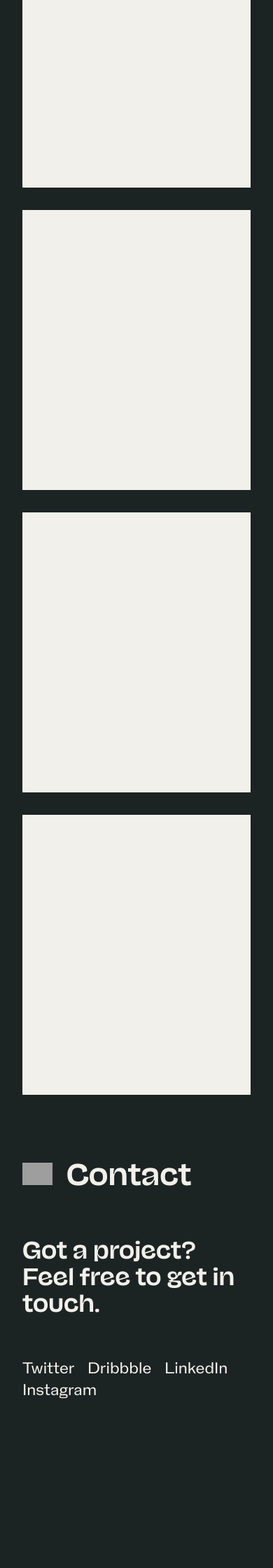
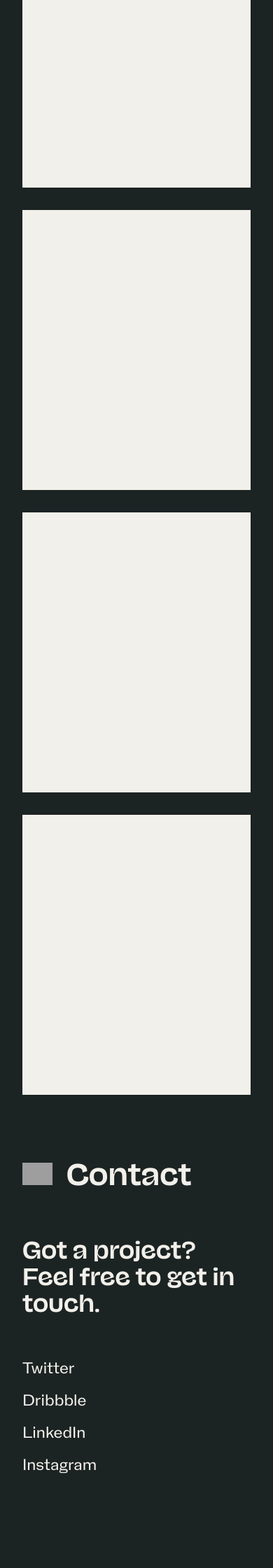
Before and after one commit to ehyleong/ehyleong.github.io, a Jekyll site: the page built from index.html, in a window 390 px wide. Shown: the part 1440-3680 px from the top of the page at 70% size. Built offline with Jekyll 4.4.1, drawn with Linux system fonts in a browser that asks for light colours; before the commit the page ends 3560 px from its top, so only the background shows below that; grey boxes are pictures that could not be loaded.

Commit message:
Update home.scss

```diff
--- a/_sass/home.scss
+++ b/_sass/home.scss
@@ -261,6 +261,11 @@ footer {
 	li {
 		display: inline;
 		margin-right: 0.65em;
+
+		@media only screen and (max-width: 40rem) {
+			display:block;
+			margin-bottom: 0.65em;
+		}
 	}
 }
 
```
